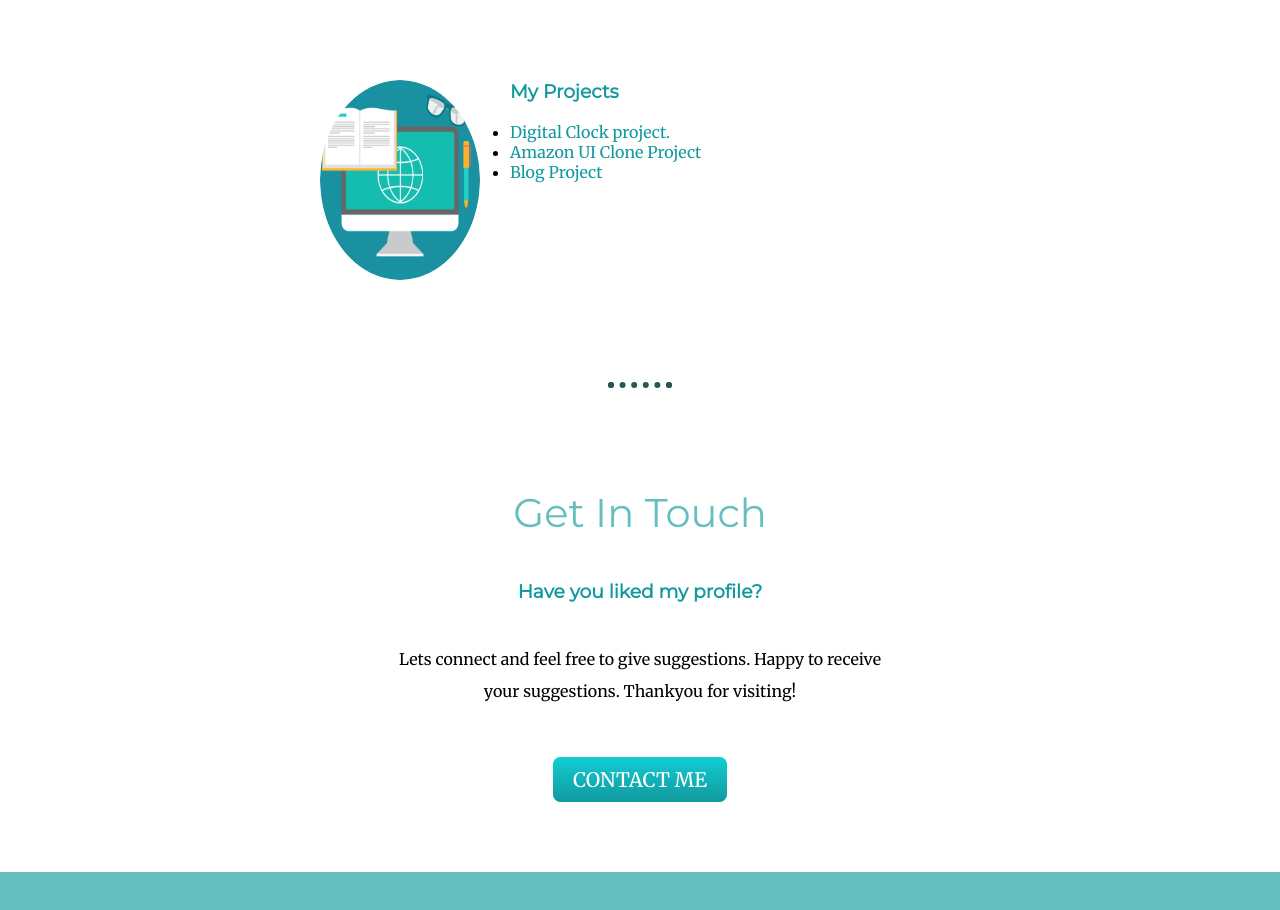
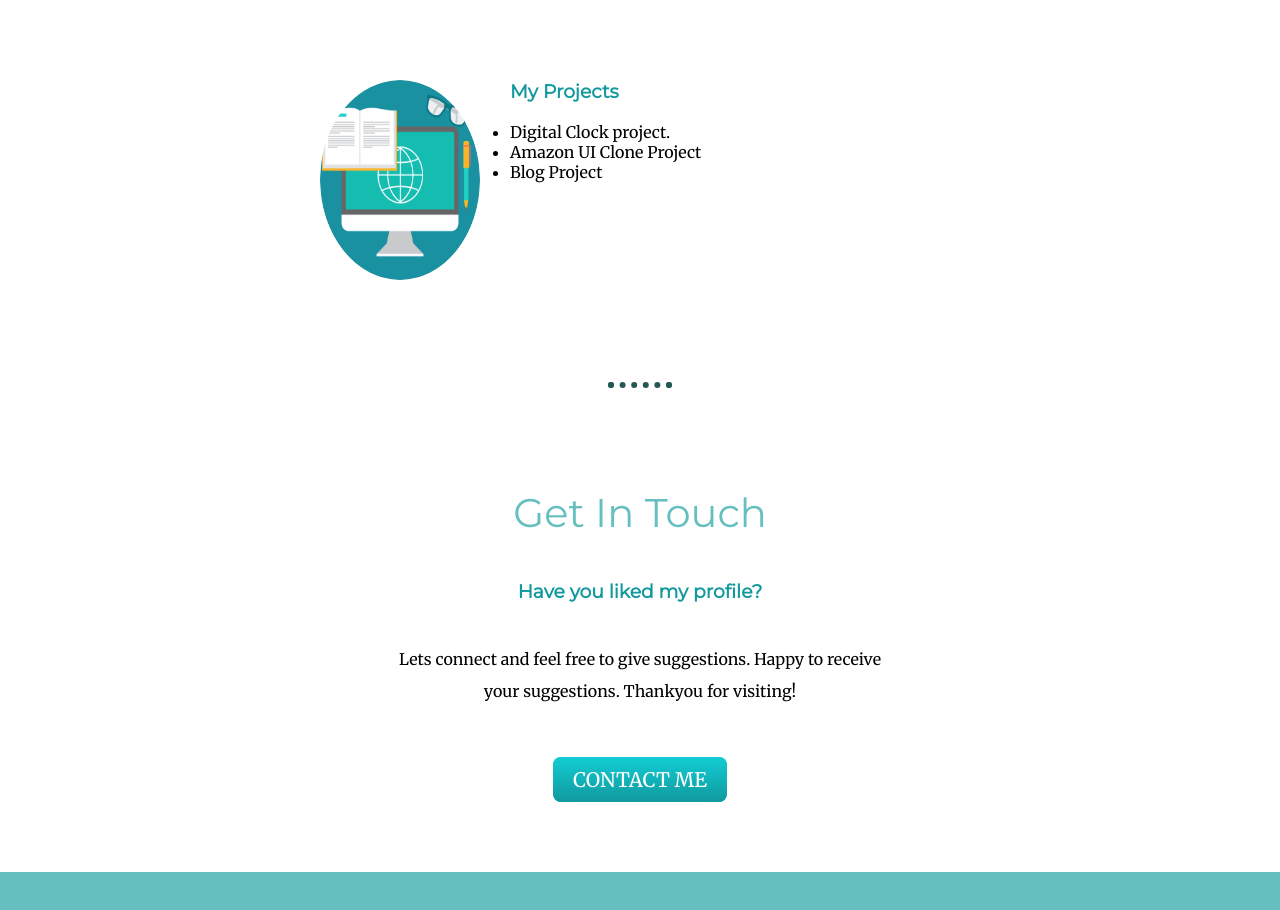
Before and after one commit to Haiderr-Ali/haider-ali-newwebsite, a plain HTML site: page index.html in a window 1280 px wide. Shown: the part 2140-3050 px from the top of the page. Drawn offline with Linux system fonts and the light colour scheme.

Commit message:
Update styles.css

```diff
--- a/css/styles.css
+++ b/css/styles.css
@@ -82,7 +82,7 @@ hr{
     border-radius: 50%;
 
 }
-li{
+.projectanchor{
     color:black;
 }
 .middle-container{
```
